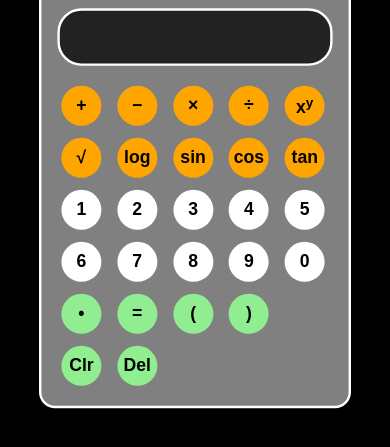
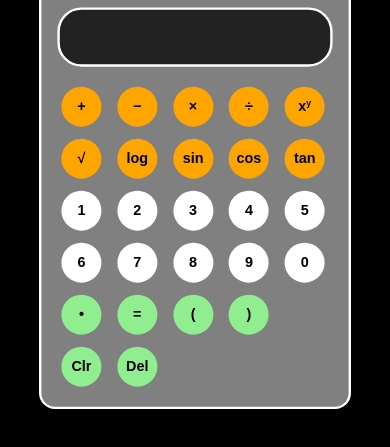
Before and after one commit to Briju-nit/Calculator.github.io, a plain HTML site: page index.html in a window 390 px wide. Shown: the part 261-708 px from the top of the page. Drawn offline with Linux system fonts and the light colour scheme; a web font is replaced by a local one.

Commit message:
Update style.css

```diff
--- a/style.css
+++ b/style.css
@@ -41,7 +41,7 @@ h2 {
     width: 60px;
     border-radius: 60px;
     margin: 5px;
-    font-size: 26px;
+    font-size: 18px;
     border: none;
     cursor: pointer;
     font-family: 'Aldrich', sans-serif;
@@ -67,7 +67,7 @@ h2 {
 }
 
 .y {
-    font-size: 17px;
+    font-size: 11px;
     font-weight: bold;
 }
 
@@ -105,7 +105,7 @@ h2 {
 }
 
 .js-exponent {
-    font-size: 16px;
+    font-size: 18px;
     color: yellow;
     vertical-align: super;
     margin-left: 2px;
@@ -127,6 +127,6 @@ h2 {
     .js-exponentbutton {
         height: 50px;
         width: 50px;
-        font-size: 22px;
+        font-size: 18px;
     }
 }
```
